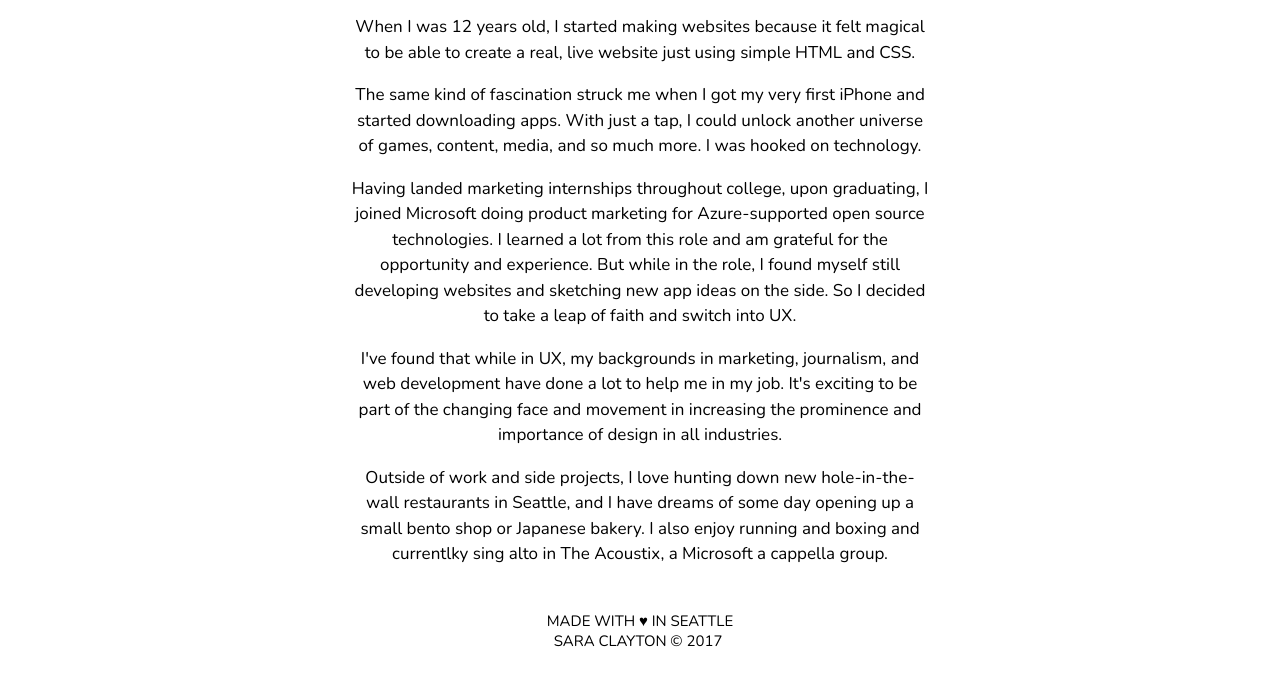
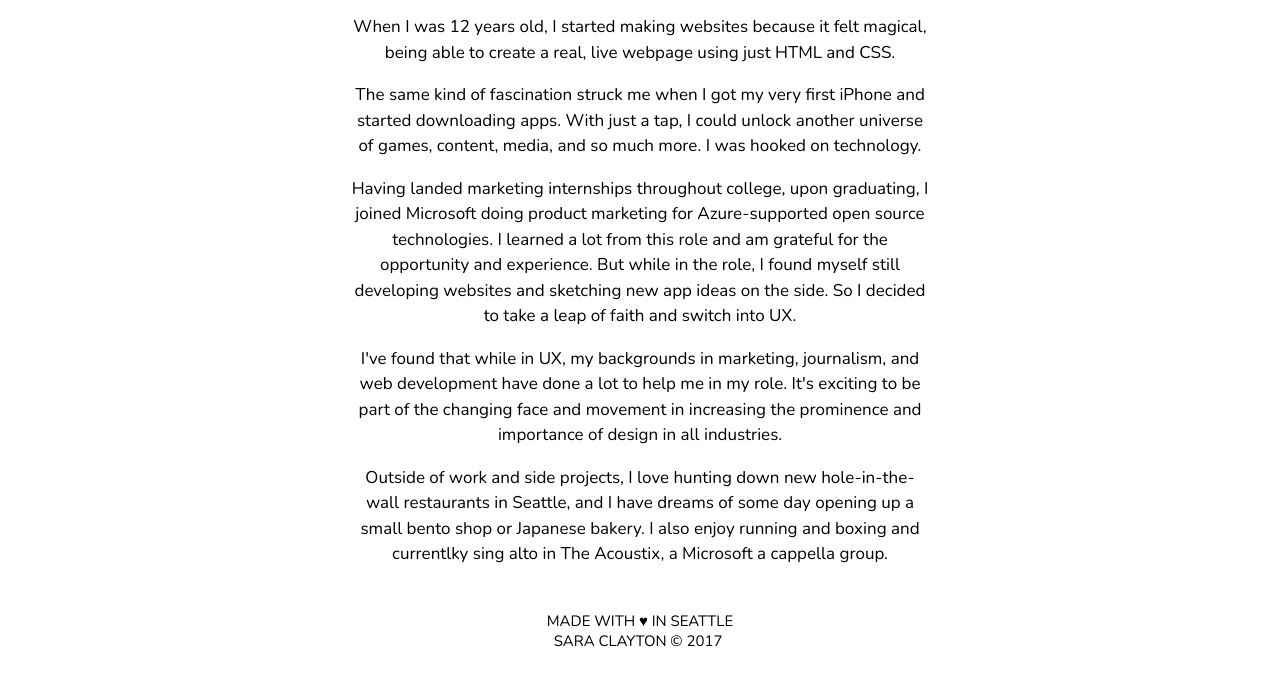
Before and after one commit to saraclay/saraclay.github.io, a plain HTML site: page about.html in a window 1280 px wide. Shown: the part 411-1089 px from the top of the page. Drawn offline with nearby package versions, Linux system fonts and the light colour scheme.

Commit message:
About edits

```diff
--- a/about.html
+++ b/about.html
@@ -36,13 +36,13 @@
       <a href="mailto:hi@saraclayton.co" target="_blank"><img src="img/email-circle.svg"></a>
 </div>
 
-<p>When I was 12 years old, I started making websites because it felt magical to be able to create a real, live website  just using simple HTML and CSS.</p>
+<p>When I was 12 years old, I started making websites because it felt magical, being able to create a real, live webpage using just HTML and CSS.</p>
 
 <p>The same kind of fascination struck me when I got my very first iPhone and started downloading apps. With just a tap, I could unlock another universe of games, content, media, and so much more. I was hooked on technology.</p>
 
 <p>Having landed marketing internships throughout college, upon graduating, I joined Microsoft doing product marketing for Azure-supported open source technologies. I learned a lot from this role and am grateful for the opportunity and experience. But while in the role, I found myself still developing websites and sketching new app ideas on the side. So I decided to take a leap of faith and switch into UX. </p>
 
-<p>I've found that while in UX, my backgrounds in marketing, journalism, and web development have done a lot to help me in my job. It's exciting to be part of the changing face and movement in increasing the prominence and importance of design in all industries.</p>
+<p>I've found that while in UX, my backgrounds in marketing, journalism, and web development have done a lot to help me in my role. It's exciting to be part of the changing face and movement in increasing the prominence and importance of design in all industries.</p>
 
 <p>Outside of work and side projects, I love hunting down new hole-in-the-wall restaurants in Seattle, and I have dreams of some day opening up a small bento shop or Japanese bakery. I also enjoy running and boxing and currentlky sing alto in The Acoustix, a Microsoft a cappella group.</p>
 
```
